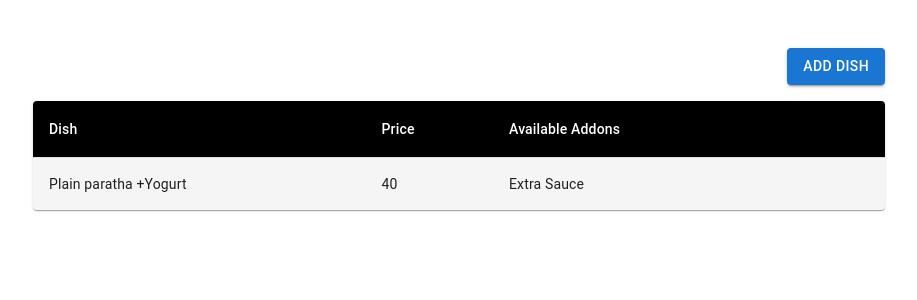
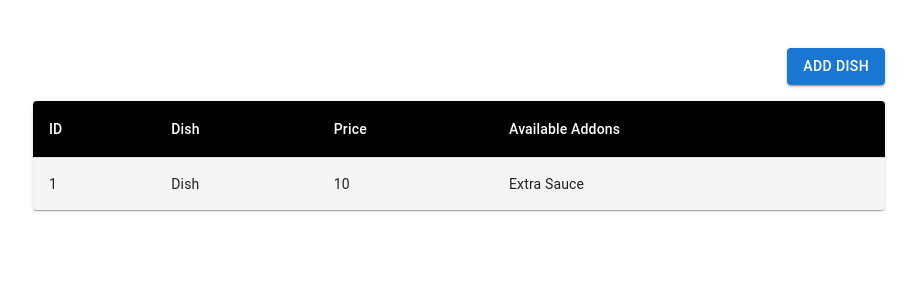
Before and after one commit to shivprajapat/react-redux-curd-operation, a React (Create React App) app: page / in a window 1280 px wide. Shown: the top 300 px of the page, without its empty margins (181-1098 px from the left). Built offline with nearby package versions, Linux system fonts and the light colour scheme; data requests are answered from the project's data file.

Commit message:
home page table redux data show

```diff
--- a/db.json
+++ b/db.json
@@ -2,7 +2,7 @@
   "food": [
     {
       "name": "Dish",
-      "Price": "10",
+      "price": "10",
       "addons": "Extra Sauce"
     }
   ]
--- a/src/components/Home.jsx
+++ b/src/components/Home.jsx
@@ -33,14 +33,6 @@ const StyledTableRow = styled(TableRow)(({ theme }) => ({
     },
 }));
 
-function createData(name, calories, fat, carbs, protein) {
-    return { name, calories, fat, carbs, protein };
-}
-
-const rows = [
-    createData('Plain paratha +Yogurt', 40, "Extra Sauce")
-];
-
 export default function Home() {
     let dispatch = useDispatch();
 
@@ -63,21 +55,24 @@ export default function Home() {
                 <Table sx={{ minWidth: 700 }} aria-label="customized table">
                     <TableHead>
                         <TableRow>
+                            <StyledTableCell>ID</StyledTableCell>
                             <StyledTableCell>Dish</StyledTableCell>
                             <StyledTableCell>Price</StyledTableCell>
                             <StyledTableCell style={{ width: 360 }} >Available Addons</StyledTableCell>
                         </TableRow>
                     </TableHead>
                     <TableBody>
-                        {rows.map((row) => (
-                            <StyledTableRow key={row.name}>
-                                <StyledTableCell component="th" scope="row">
-                                    {row.name}
-                                </StyledTableCell>
-                                <StyledTableCell>{row.calories}</StyledTableCell>
-                                <StyledTableCell>{row.fat}</StyledTableCell>
-                            </StyledTableRow>
-                        ))}
+                        {users.data && users.data.map((item, index) => {
+                            const { name, price, addons } = item;
+                            return (
+                                <StyledTableRow key={index}>
+                                    <StyledTableCell component="th" scope="row">{index + 1}</StyledTableCell>
+                                    <StyledTableCell>{name}</StyledTableCell>
+                                    <StyledTableCell>{price}</StyledTableCell>
+                                    <StyledTableCell>{addons}</StyledTableCell>
+                                </StyledTableRow>
+                            )
+                        })}
                     </TableBody>
                 </Table>
             </TableContainer>
```
